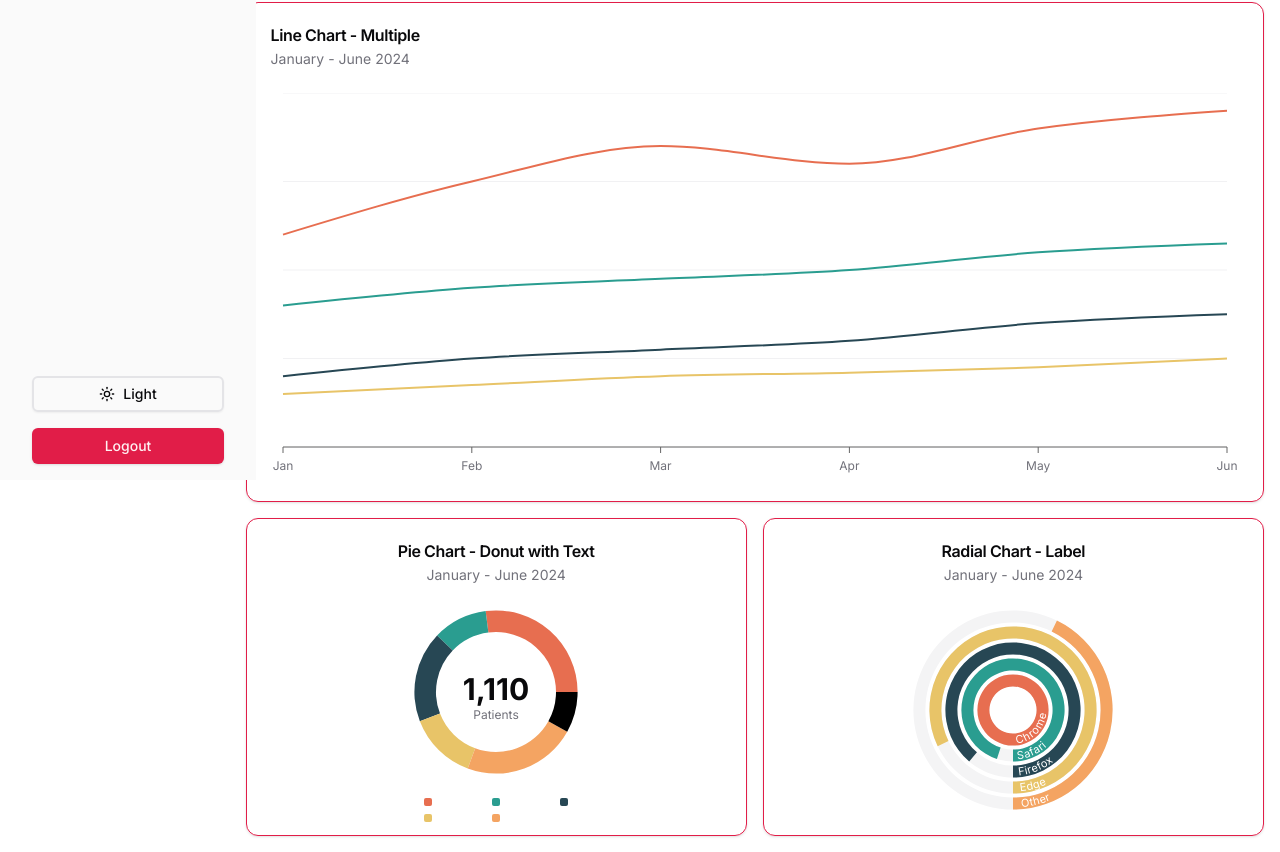
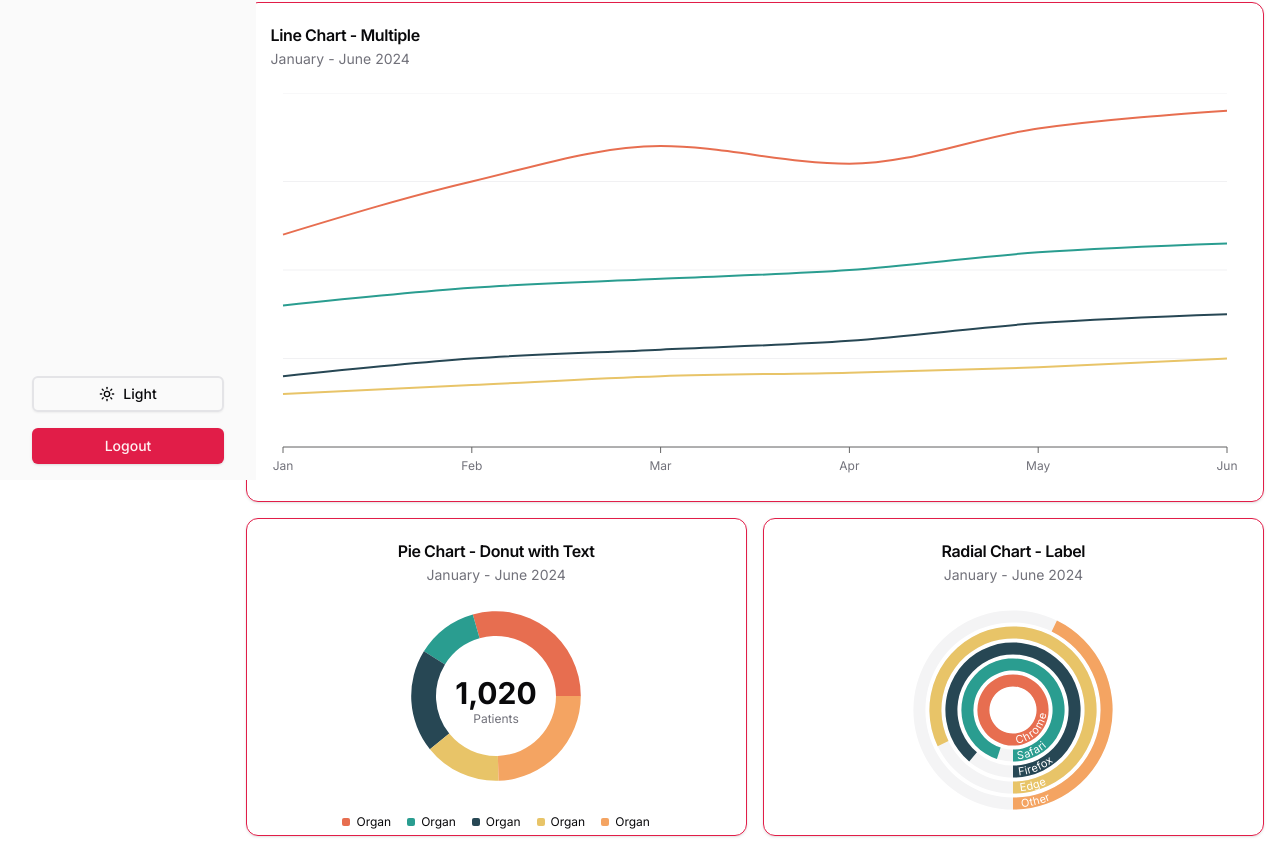
Before and after one commit to msanchariii/organa, a Next.js app in the folder frontend/: page /dashboard in a window 1280 px wide. Shown: the part 320-1172 px from the top of the page. Built offline with nearby package versions, Linux system fonts and the light colour scheme.

Commit message:
Refactor PatientWaitingByOrganType chart data and improve variable naming for clarity

```diff
--- a/frontend/src/components/charts/PatientWaitingByOrganType.tsx
+++ b/frontend/src/components/charts/PatientWaitingByOrganType.tsx
@@ -26,12 +26,12 @@ const chartData = [
     { organ: "Liver", donors: 200, fill: "var(--color-liver)" },
     { organ: "Lungs", donors: 150, fill: "var(--color-lungs)" },
     { organ: "Eyes", donors: 250, fill: "var(--color-eyes)" },
-    { organ: "Intestine", donors: 90, fill: "var(--color-intestine)" },
+    // { organ: "Intestine", donors: 90, fill: "var(--color-intestine)" },
 ];
 
 const chartConfig = {
-    donors: {
-        label: "Donors",
+    organ: {
+        label: "Organ",
     },
     kidney: {
         label: "Kidney",
@@ -60,11 +60,7 @@ const chartConfig = {
 } satisfies ChartConfig;
 
 export function PatientWaitingByOrganType() {
-    // const totalVisitors = React.useMemo(() => {
-    //     return chartData.reduce((acc, curr) => acc + curr.donors, 0)
-    // }, [])
-
-    const totalVisitors = React.useMemo(() => {
+    const total = React.useMemo(() => {
         return chartData.reduce((acc, curr) => acc + curr.donors, 0);
     }, []);
 
@@ -85,8 +81,9 @@ export function PatientWaitingByOrganType() {
                             content={<ChartTooltipContent hideLabel />}
                         />
                         <ChartLegend
-                            content={<ChartLegendContent nameKey="organ" />}
-                            className="-translate-y-2 flex-wrap gap-2 [&>*]:basis-1/4 [&>*]:justify-center"
+                            content={<ChartLegendContent nameKey={"organ"} />}
+                            layout="horizontal"
+                            align="center"
                         />
 
                         <Pie
@@ -115,7 +112,7 @@ export function PatientWaitingByOrganType() {
                                                     y={viewBox.cy}
                                                     className="fill-foreground text-3xl font-bold"
                                                 >
-                                                    {totalVisitors.toLocaleString()}
+                                                    {total.toLocaleString()}
                                                 </tspan>
                                                 <tspan
                                                     x={viewBox.cx}
```
